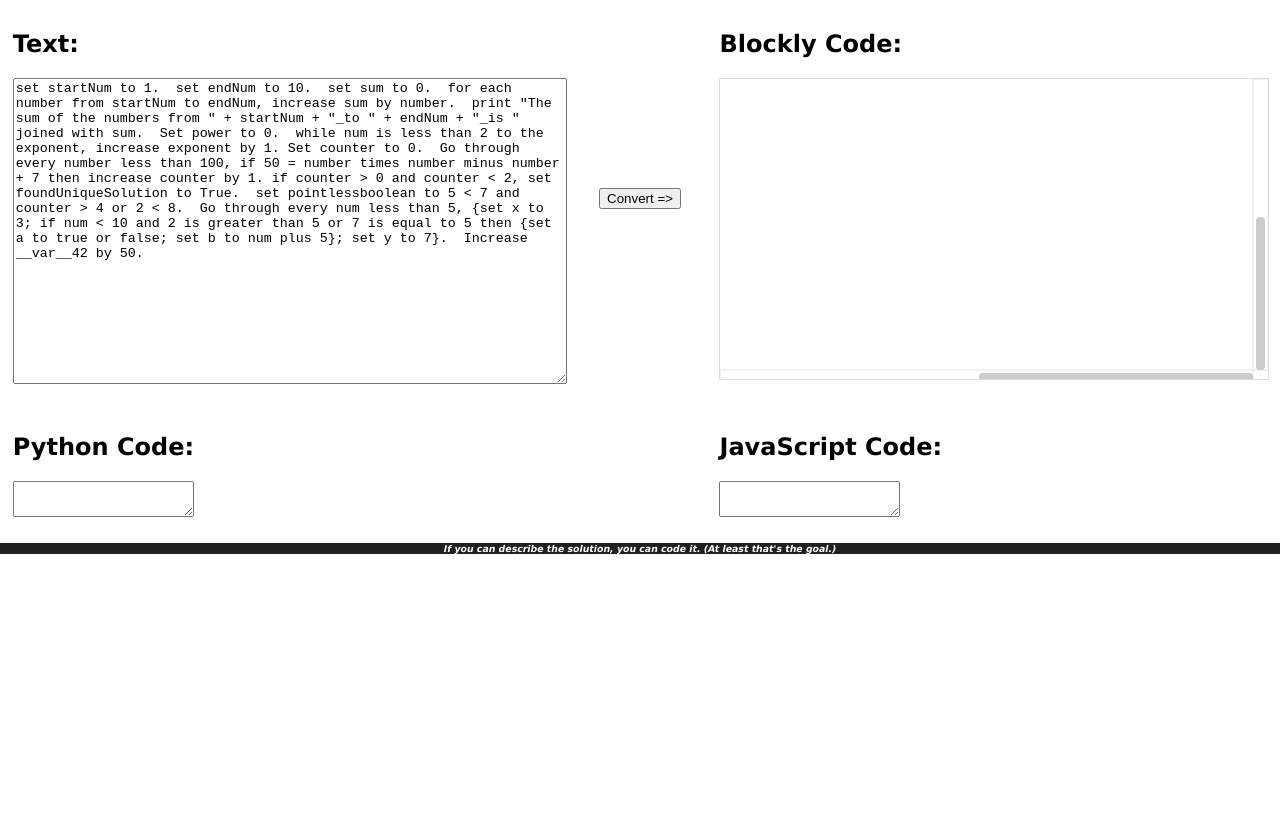
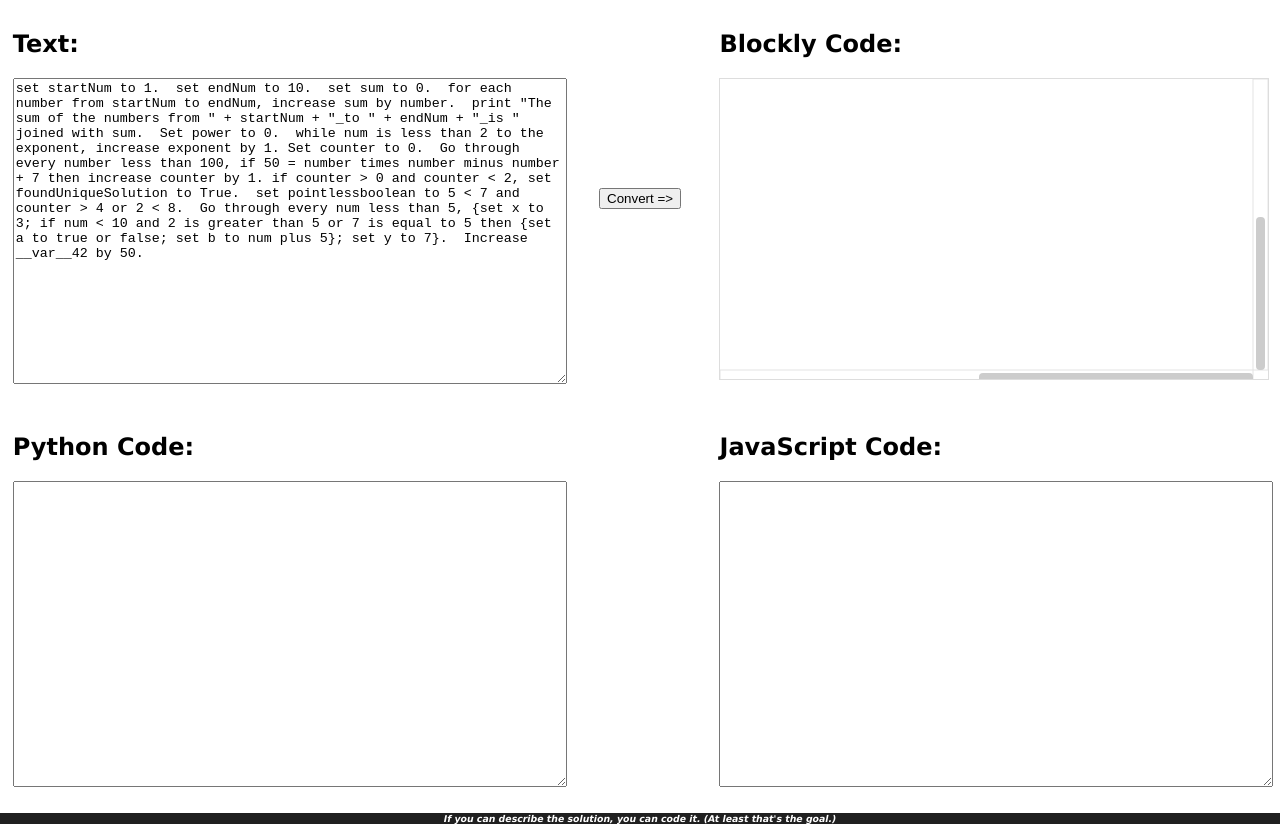
Before and after one commit to jschanker/text2code, a plain HTML site: page index.html in a window 1280 px wide. Shown: the part 115-949 px from the top of the page. Before the commit the page ends 800 px from the top, so only its background shows below. Drawn offline with Linux system fonts and the light colour scheme.

Commit message:
Add pythonCode, jsCode textarea styles

```diff
--- a/styles.css
+++ b/styles.css
@@ -76,7 +76,7 @@ h1 {
 
 }
 
-#pseudocode {
+#pseudocode, #pythonCode, #jsCode {
 	height:300px;
 	width:100%;
 	resize:vertical;
```
